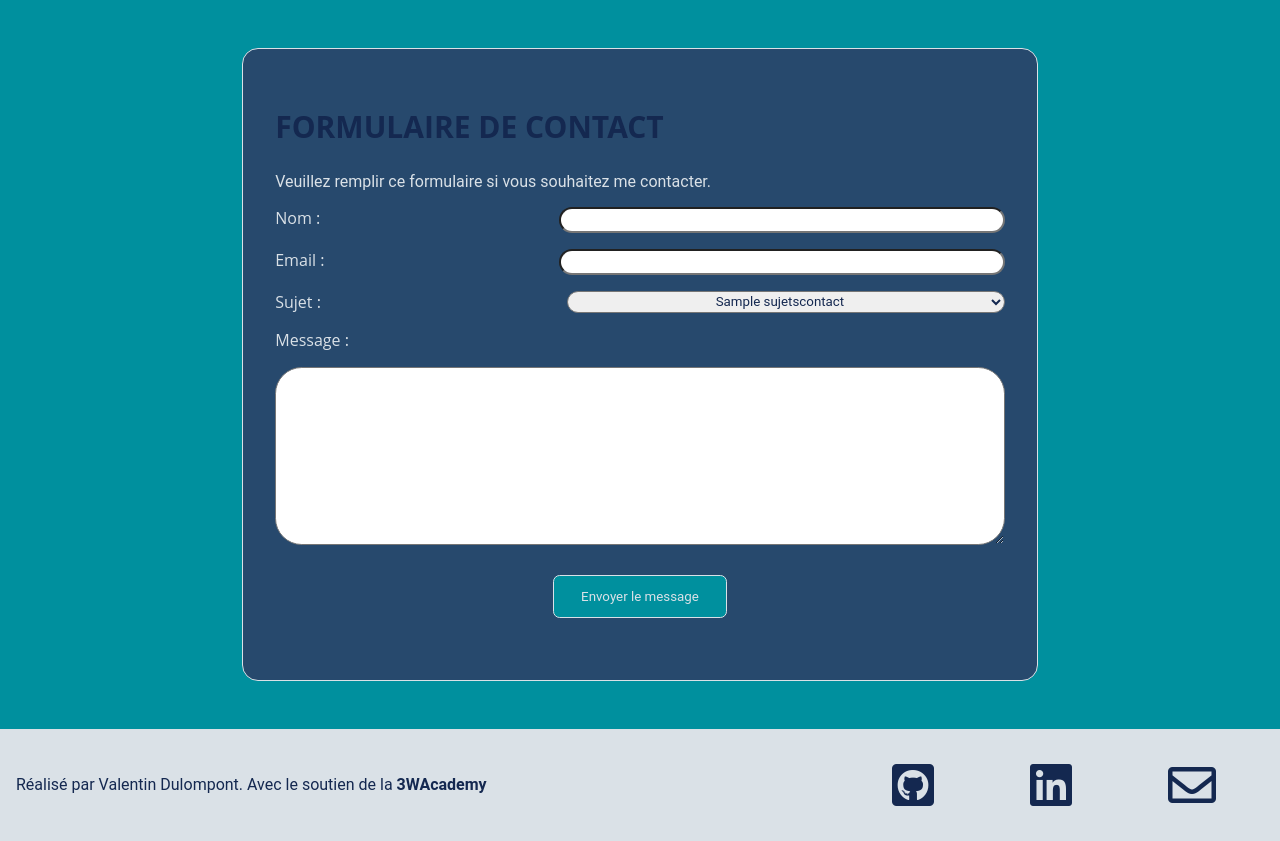
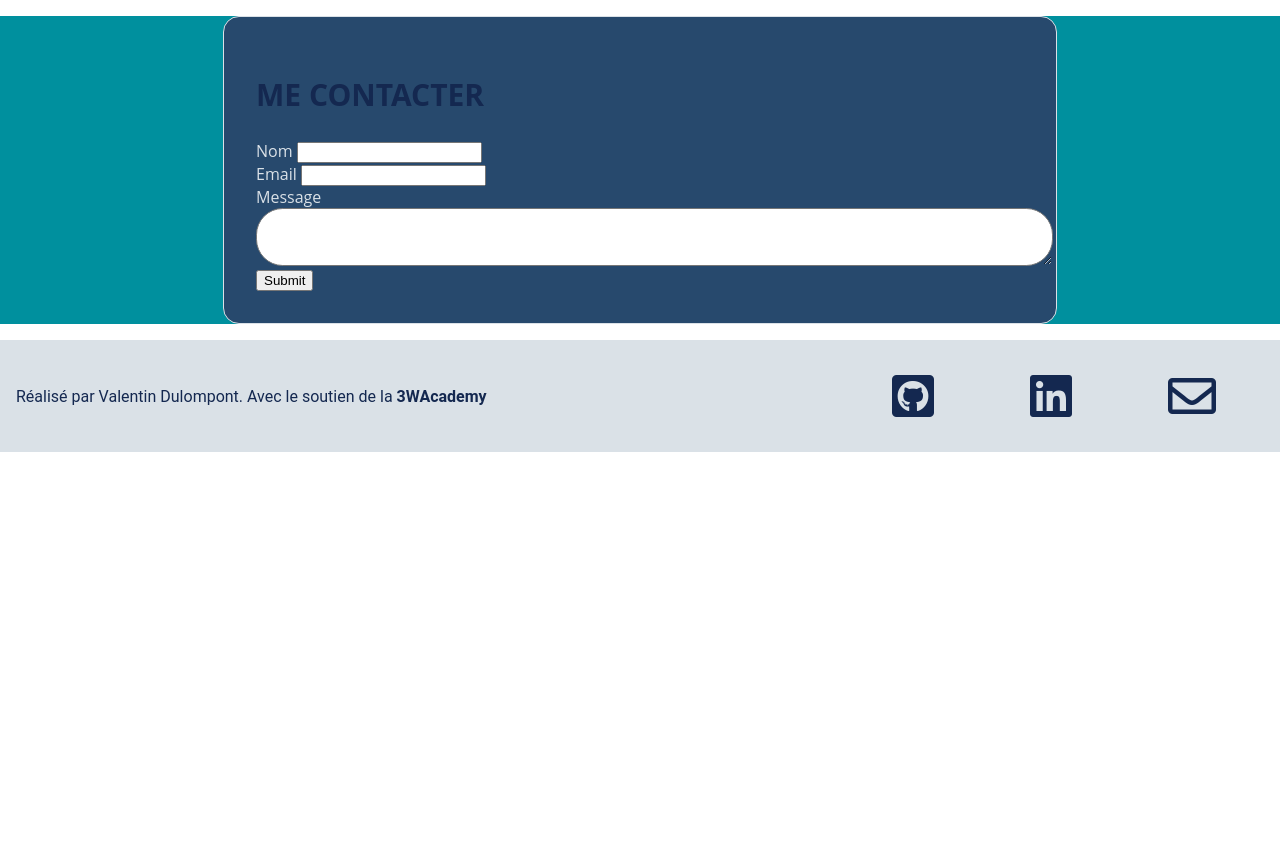
Before and after one commit to OpexBurner1/Portfolio-Valentin-Dulompont, a PHP site: page /contact.php in a window 1280 px wide. Shown: the part 180-1021 px from the top of the page. After the commit the page ends 632 px from the top, so only its background shows below. Run offline with PHP 8.4, Linux system fonts and the light colour scheme; tables that the repository leaves empty or names only in its code hold one stand-in row (values such as "Sample post").

Commit message:
Finalisation de la page de contact

```diff
--- a/contact.phtml
+++ b/contact.phtml
@@ -10,37 +10,35 @@
     </div>
 </header>
     <main class="container">
-        <section class="contactForm">
-            <form action="contact.php" method="POST">
-                <h2 class='contactTitle'>Formulaire de contact</h2>
-                <p>Veuillez remplir ce formulaire si vous souhaitez me contacter.</p>
-                <ul class='none'>
-                    <li>
-                        <label for='name'>Nom :</label>
-                        <input type="text" name="name" id="name" required>
-                    </li>
-                    <li>
-                        <label for='email'>Email :</label>
-                        <input type="email" name="email" id ="email" required>
-                    </li>
-                    <li>
-                        <label for='subject'>Sujet :</label>
-                        <select name='subject' id='subject'>
-                            <?php foreach($subjects as $subject): ?>
-                                <option value=<?= $subject['id'] ?>><?= $subject['subject'] ?></option>
-                            <?php endforeach; ?>
-                        </select>
-                    </li>
-                    <li>
-                        <label for='message'>Message :</label><br>
-                    </li>
-                    <li>
-                        <textarea rows='10' cols='30' name="message" id="message"></textarea>
-                    </li>
-                    <li>
-                        <button type='submit' class='send'>Envoyer le message</button>
-                    </li>
-                </ul>
+            <form action="contact.php" method="POST" class="contactForm">
+            <div class="card">
+                <h2>Me contacter</h2>
+                <div class="row">
+                    <div class="col">
+                        <div class="form-group">
+                            <label>Nom</label>
+                            <input type="text">
+                        </div>
+                    </div>
+
+                    <div class="col">
+                        <div class="form-group">
+                            <label>Email</label>
+                            <input type="text">
+                        </div>
+                    </div>
+
+                    <div class="col">
+                        <div class="form-group">
+                            <label>Message</label>
+                            <textarea></textarea>
+                        </div>
+                    </div>
+
+                    <div class="col">
+                        <input type="submit" value="Submit">
+                    </div>
+                </div>
+                </div>
             </form>
-        </section>
     </main>
```
